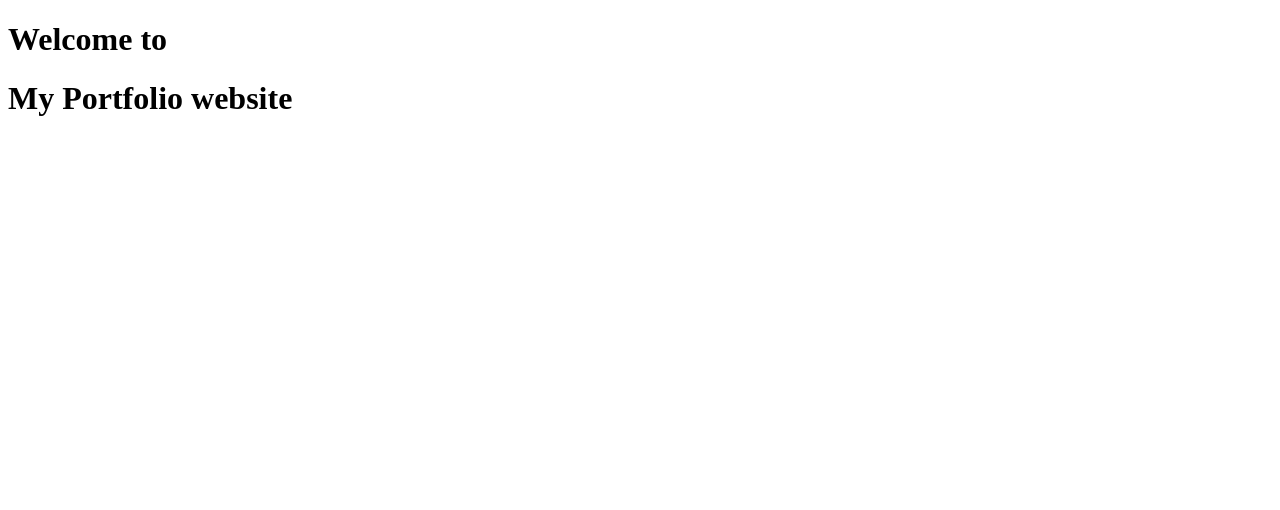
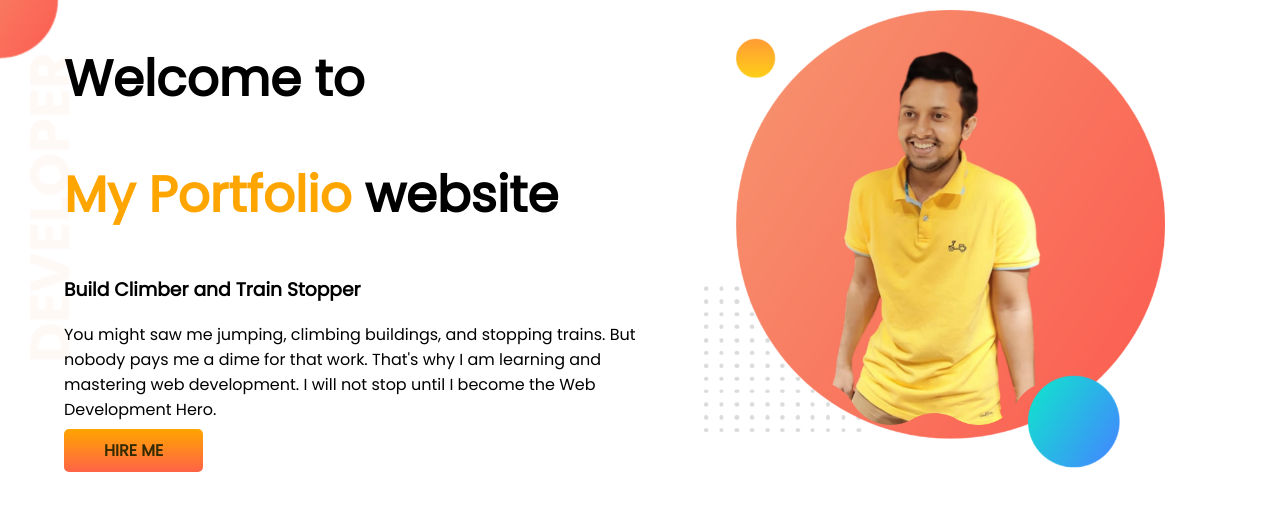
Before and after one commit to Sabbirhosan/dev-portfolio, a plain HTML site: page index.html in a window 1280 px wide. Drawn offline with Linux system fonts and the light colour scheme.

Commit message:
added all

```diff
--- a/index.html
+++ b/index.html
@@ -4,12 +4,26 @@
     <meta charset="UTF-8">
     <meta http-equiv="X-UA-Compatible" content="IE=edge">
     <meta name="viewport" content="width=device-width, initial-scale=1.0">
+    <link rel="preconnect" href="https://fonts.googleapis.com">
+    <link rel="preconnect" href="https://fonts.gstatic.com" crossorigin>
+    <link href="https://fonts.googleapis.com/css2?family=Poppins&display=swap" rel="stylesheet">
+    <link rel="stylesheet" href="style.css">
     <title>Developer-portfolio</title>
-    <link rel="stylesheet" href="style.css">
 </head>
 <body>
-    <h1>Welcome to</h1>
-    <h1>My Portfolio website</h1>
+    <section class="top-banner">
+        <div class="half-width">
+            <h1>Welcome to</h1>
+            <h1> <span class="orange-color">My Portfolio</span> website</h1>
+            <h3>Build Climber and Train Stopper
+            </h3>
+            <p>You might saw me jumping, climbing buildings, and stopping trains. But nobody pays me a dime for that work. That's why I am learning and mastering web development. I will not stop until I become the Web Development Hero.</p>
+            <a class="hire" href="/index.html" target="_blank">HIRE ME</a>
+        </div>
+        <div class="half-width">
+         <img src="/images/sabbir.png" alt="sabbir">
+        </div>
+    </section>
 
 </body>
 </html>
--- a/style.css
+++ b/style.css
@@ -1,3 +1,44 @@
+
+body{
+    font-family: 'Poppins', sans-serif;
+    margin: 0;
+
+}
 h1{
-    color: black;
+    font-size: 50px;
 }
+.orange-color{
+    color: orange;
+}
+
+/* img{
+    height: 100px;
+    width: 100px;
+} */
+section{
+    display: flex;
+}
+.half-width{
+    width: 50%;
+    padding-left: 5%;
+}
+.half-width img{
+    width: 80%;
+    padding-top: 10px;
+}
+.hire{
+     text-decoration: none;
+     background-image: linear-gradient(orange, Tomato);
+     color: white;
+     font-weight: 700;
+     padding: 10px 40px;
+     color: rgb(51, 42, 0);
+     border-radius: 5px;
+}
+.hire:hover{
+    background-image: linear-gradient(Tomato, orange);
+}
+.top-banner{
+    background-image: url(/images/top-banner.png);
+    background-repeat: no-repeat;
+}
```
Also changed, not shown: images/dream-bg.png (added), images/exp-bg.png (added), images/sabbir.png (added), images/top-banner.png (added), 1 other file.
